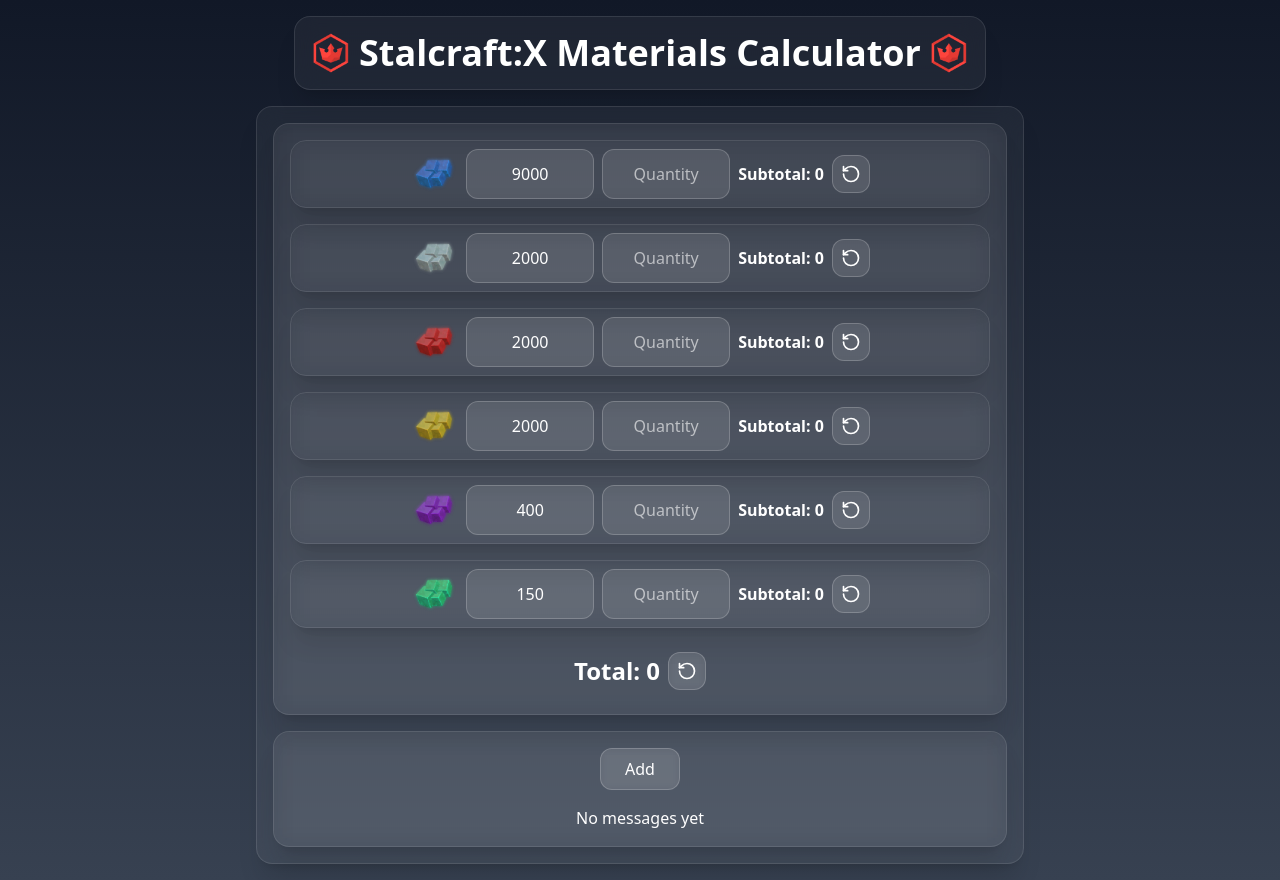
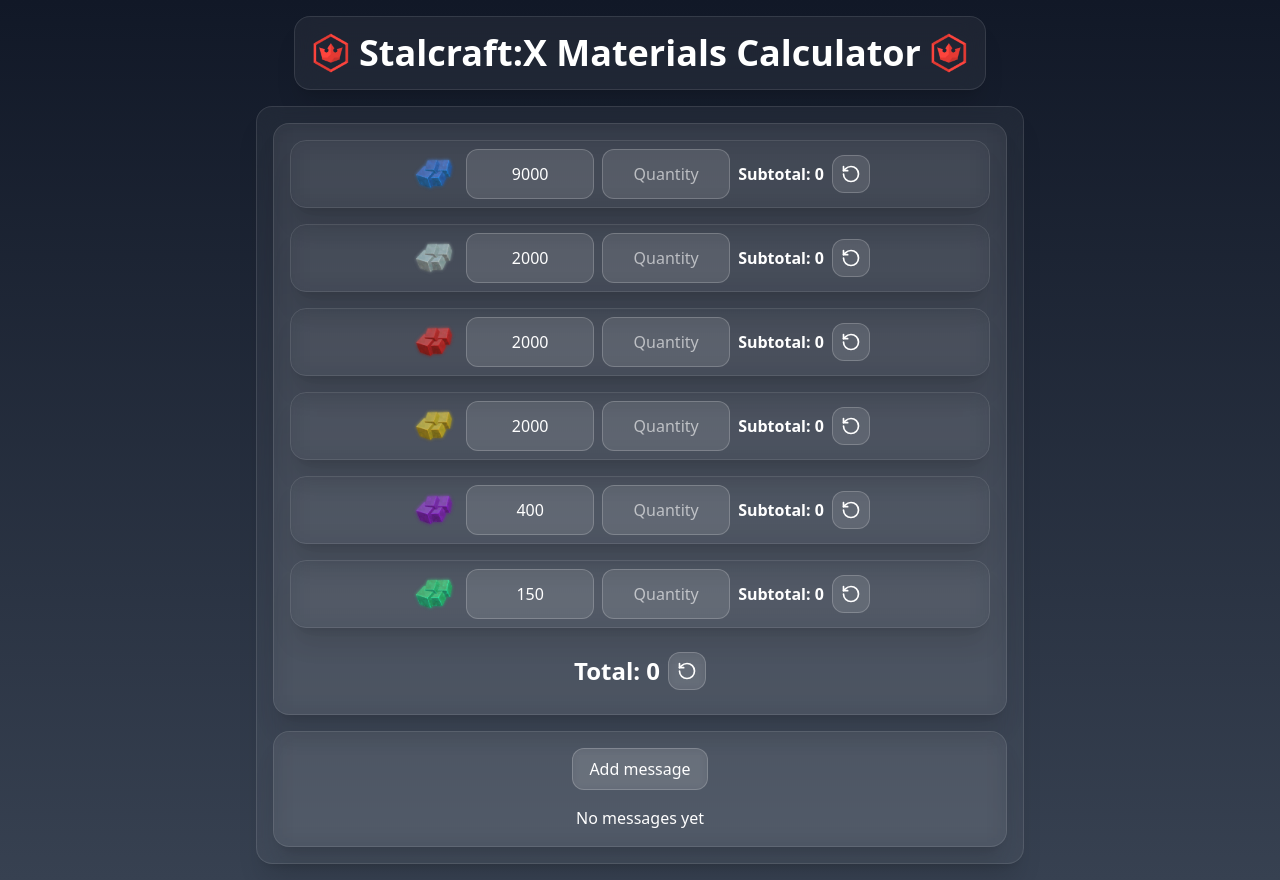
Before and after one commit to Falxns/sc-calculator-app, a React (Vite) app: page / in a window 1280 px wide. Built offline with nearby package versions, Linux system fonts and the light colour scheme.

Commit message:
refactor: split MessageBuilder into 2 components

```diff
--- a/src/components/MessageBuilder/MessageBuilder.tsx
+++ b/src/components/MessageBuilder/MessageBuilder.tsx
@@ -2,13 +2,15 @@
 import { createPortal } from 'react-dom';
 import useLocalStorage from '../../hooks/useLocalStorage';
 import type { MessageBuilderState } from '../../types';
-import TrashIcon from '../icons/TrashIcon';
-import CopyIcon from '../icons/CopyIcon';
+import MessageComponent from '../MessageComponent/MessageComponent';
 
 const MessageBuilder = () => {
-  const [state, setState] = useLocalStorage<MessageBuilderState>('messageBuilderState', {
+  const [builderState, setBuilderState] = useLocalStorage<MessageBuilderState>(
+    'messageBuilderState',
+    {
       messages: [],
-  });
+    }
+  );
 
   const [toast, setToast] = useState<{ message: string; type: 'success' | 'error' } | null>(null);
   const toastRef = useRef<ReturnType<typeof setTimeout> | null>(null);
@@ -33,41 +35,21 @@
     };
   }, []);
 
-  return (
-    <section className="glass-container flex-col gap-4 w-full">
-      <button
-        type="button"
-        className="btn w-20"
-        onClick={() => {
-          setState((prev) => ({
+  const handleAddMessage = () => {
+    setBuilderState((prev) => ({
       ...prev,
       messages: [...prev.messages, { id: crypto.randomUUID(), content: '' }],
     }));
-        }}
-      >
-        Add
-      </button>
-      {state.messages.length === 0 && <p className="text-base font-medium">No messages yet</p>}
-      {state.messages.map(({ id, content }) => (
-        <div key={id} className="flex justify-center items-start gap-4 w-full">
-          <textarea
-            className="input w-96 h-32 resize-none"
-            value={content}
-            onChange={(e) => {
-              setState((prev) => ({
+  };
+
+  const handleChangeMessage = (id: string, e: React.ChangeEvent<HTMLTextAreaElement>) => {
+    setBuilderState((prev) => ({
       ...prev,
-                messages: prev.messages.map((m) =>
-                  m.id === id ? { ...m, content: e.target.value } : m
-                ),
+      messages: prev.messages.map((m) => (m.id === id ? { ...m, content: e.target.value } : m)),
     }));
-            }}
-          />
-          <div className="flex flex-col justify-center items-center gap-2">
-            <button
-              type="button"
-              className="btn w-auto p-2"
-              aria-label="Copy"
-              onClick={() => {
+  };
+
+  const handleCopyMessage = (content: string) => {
     navigator.clipboard
       .writeText(content)
       .then(() => {
@@ -76,27 +58,33 @@
       .catch(() => {
         showToast('Failed to copy!', 'error');
       });
-              }}
-            >
-              <CopyIcon className="w-5 h-5" />
-            </button>
-            <button
-              type="button"
-              className="btn w-auto p-2"
-              aria-label="Delete"
-              onClick={() => {
+  };
+
+  const handleDeleteMessage = (id: string) => {
     if (confirm('Are you sure you want to delete this message?')) {
-                  setState((prev) => ({
+      setBuilderState((prev) => ({
         ...prev,
         messages: prev.messages.filter((m) => m.id !== id),
       }));
     }
-              }}
-            >
-              <TrashIcon className="w-5 h-5" />
+  };
+
+  return (
+    <section className="glass-container flex-col gap-4 w-full">
+      <button type="button" className="btn w-auto" onClick={handleAddMessage}>
+        Add message
       </button>
-          </div>
-        </div>
+      {builderState.messages.length === 0 && (
+        <p className="text-base font-medium">No messages yet</p>
+      )}
+      {builderState.messages.map((message) => (
+        <MessageComponent
+          key={message.id}
+          message={message}
+          handleChangeMessage={handleChangeMessage}
+          handleCopyMessage={handleCopyMessage}
+          handleDeleteMessage={handleDeleteMessage}
+        />
       ))}
       {toast &&
         createPortal(
--- /dev/null
+++ b/src/components/MessageComponent/MessageComponent.tsx
@@ -0,0 +1,52 @@
+import React from 'react';
+import type { Message } from '../../types';
+import CopyIcon from '../icons/CopyIcon';
+import TrashIcon from '../icons/TrashIcon';
+
+interface MessageComponentProps {
+  message: Message;
+  handleChangeMessage: (id: string, e: React.ChangeEvent<HTMLTextAreaElement>) => void;
+  handleCopyMessage: (content: string) => void;
+  handleDeleteMessage: (id: string) => void;
+}
+
+const MessageComponent = ({
+  message,
+  handleChangeMessage,
+  handleCopyMessage,
+  handleDeleteMessage,
+}: MessageComponentProps) => {
+  const { id, content } = message;
+
+  return (
+    <div className="flex justify-center items-start gap-4 w-full">
+      <textarea
+        className="input w-96 h-32 resize-none"
+        value={content}
+        onChange={(e) => handleChangeMessage(id, e)}
+        placeholder="Enter your message here"
+        aria-label={`Message ${id.slice(0, 8)}...`}
+      />
+      <div className="flex flex-col justify-center items-center gap-2">
+        <button
+          type="button"
+          className="btn w-auto p-2"
+          aria-label="Copy"
+          onClick={() => handleCopyMessage(content)}
+        >
+          <CopyIcon className="w-5 h-5" />
+        </button>
+        <button
+          type="button"
+          className="btn w-auto p-2"
+          aria-label="Delete"
+          onClick={() => handleDeleteMessage(id)}
+        >
+          <TrashIcon className="w-5 h-5" />
+        </button>
+      </div>
+    </div>
+  );
+};
+
+export default MessageComponent;
```
Lines whose indentation alone changed are shown as unchanged.
